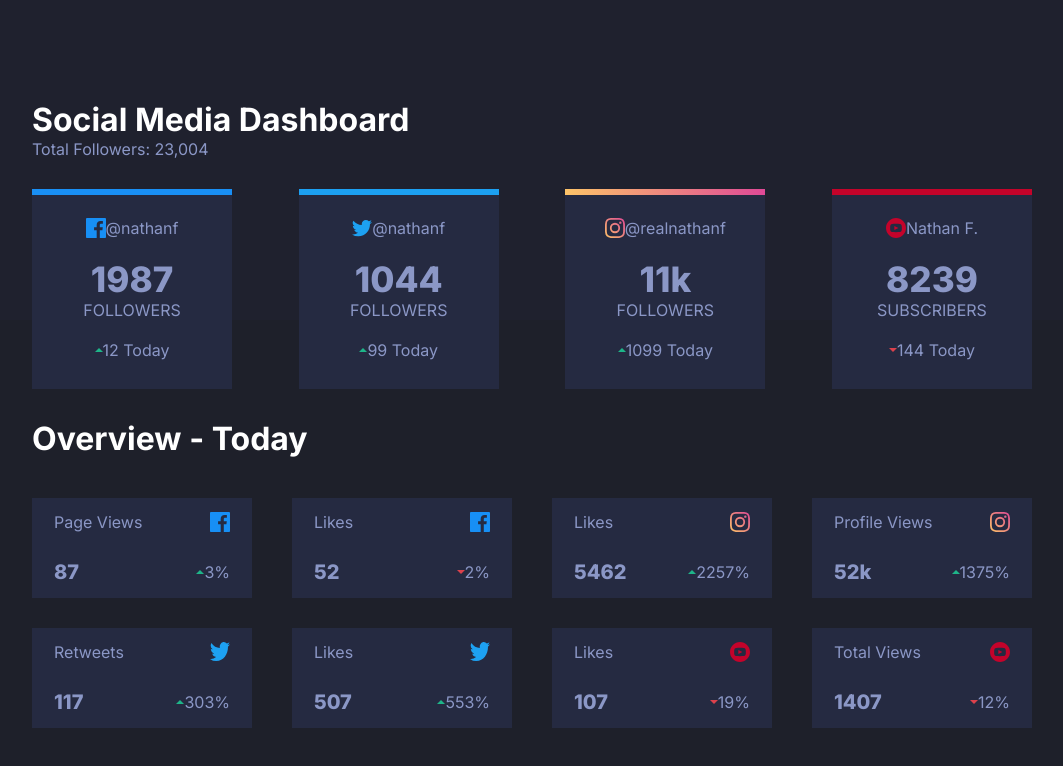
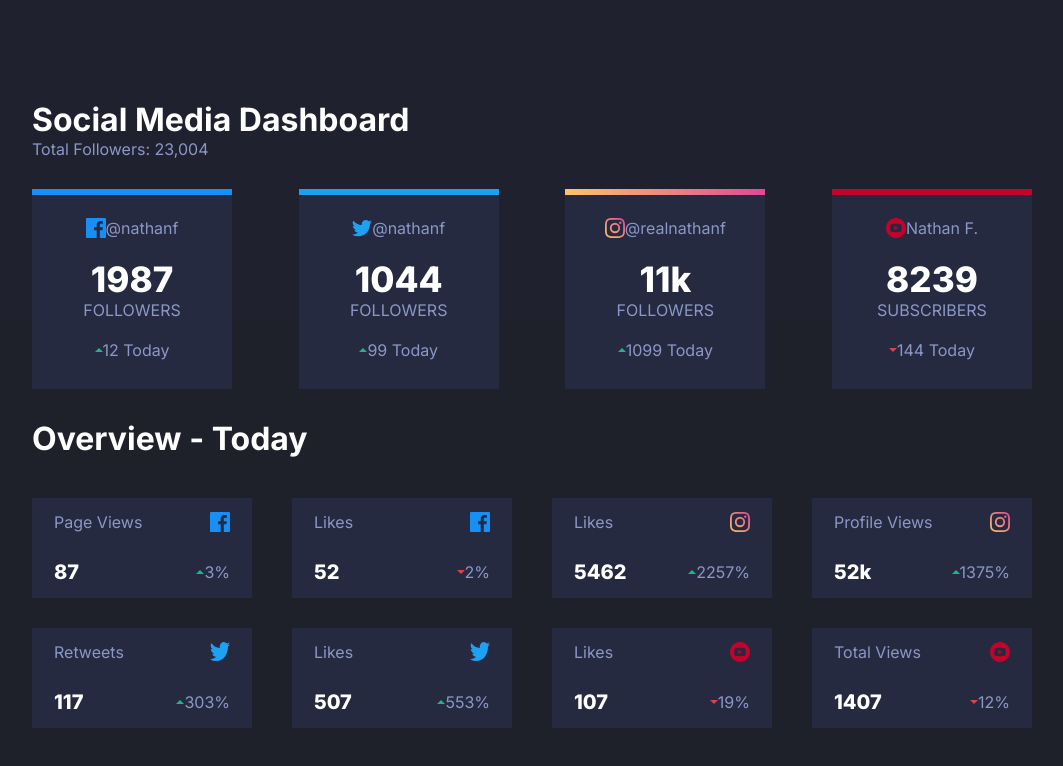
Before and after one commit to lalit-hld/social-media-dashboard-with-theme-switcher-master, a plain HTML site: page social-media-dashboard-with-theme-switcher-master/index.html in a window 1280 px wide. Shown: the whole page, without its empty margins (108-1171 px from the left). Drawn offline with Linux system fonts and the light colour scheme.

Commit message:
updated font colors

```diff
--- a/social-media-dashboard-with-theme-switcher-master/style.css
+++ b/social-media-dashboard-with-theme-switcher-master/style.css
@@ -81,6 +81,7 @@ h1{
     margin: 20px;
 }
 .p1>p:nth-of-type(1){
+    color: hsl(0, 0%, 100%);
     font-size: 35px;
     font-weight: 800;
 }
@@ -88,6 +89,7 @@ h1{
     text-transform: uppercase;
 }
 .size{
+    color: hsl(0, 0%, 100%);
     font-size: 20px;
     font-weight: 800;
 }
```
